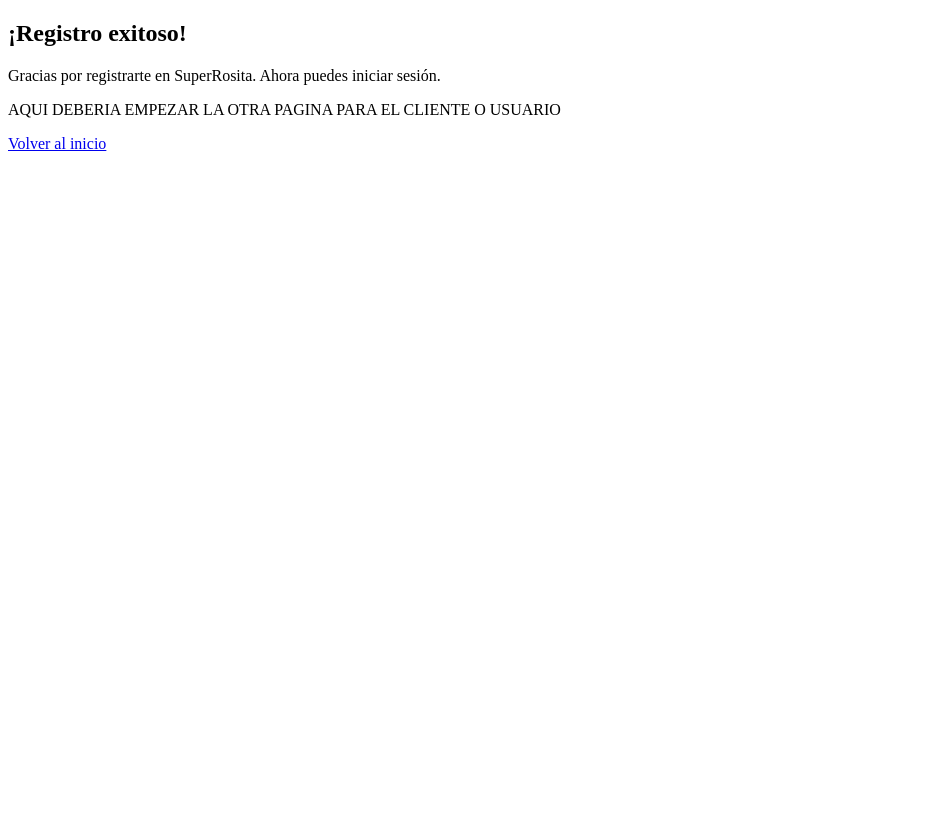
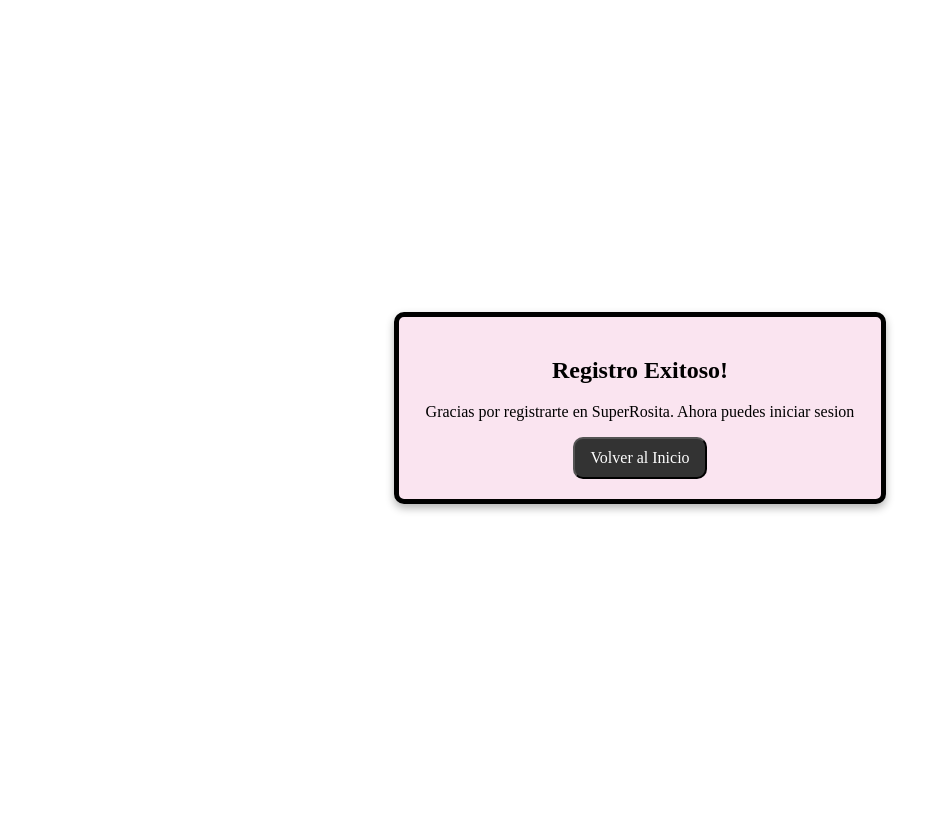
Before and after one commit to Zehkas/SuperRosita, a PHP site: page /view/success.php in a window 1280 px wide. Shown: the whole page, without its empty margins (0-945 px from the left). Before the commit the page ends 151 px from the top, so only its background shows below. Run offline with PHP 8.4, Linux system fonts and the light colour scheme.

Commit message:
Add files via upload

```diff
--- a/ProyectoBD/controller/UsuarioControlador.php
+++ b/ProyectoBD/controller/UsuarioControlador.php
@@ -30,7 +30,8 @@
                 header("Location: ./view/success.php"); // Redirige a una página de éxito
                 exit();
             } else {
-                echo "Error al registrar el cliente.";
+                header("Location: ./view/inicio.php"); // Cambiar la página para el error
+                exit();
             }
         }
     }
--- a/ProyectoBD/view/success.php
+++ b/ProyectoBD/view/success.php
@@ -4,11 +4,45 @@
     <meta charset="UTF-8">
     <meta name="viewport" content="width=device-width, initial-scale=1.0">
     <title>Registro Exitoso</title>
+    <style>
+        .centrar {
+            display: flex;
+            justify-content: center;
+            align-items: center;
+            min-height: 100vh;
+        }
+        .contenedorSuccess{
+            width: 35%;
+            padding: 20px;
+            border: 5px solid #000;
+            border-radius: 10px;
+            background-color: #fae4f0;
+            text-align: center;
+            font-family: 'Times New Roman', Times, serif;
+            box-shadow: 0px 4px 8px rgba(0, 0, 0, 0.3);
+        }
+
+        .contenedorSuccess button{
+            cursor: pointer;
+            color: #000;
+            font-family: 'Times New Roman', Times, serif;
+            font-size: 16px;
+            text-align: center;
+            color: #fff;
+            background-color: #333;
+            padding: 10px 15px;
+            border-radius: 10px;
+        }
+
+    </style>
 </head>
 <body>
-    <h2>¡Registro exitoso!</h2>
-    <p>Gracias por registrarte en SuperRosita. Ahora puedes iniciar sesión.</p>
-    <p>AQUI DEBERIA EMPEZAR LA OTRA PAGINA PARA EL CLIENTE O USUARIO</p>
-    <a href="../index.php">Volver al inicio</a>
+    <div class="centrar">
+        <div class = "contenedorSuccess">
+            <h2>Registro Exitoso!</h2>
+            <p>Gracias por registrarte en SuperRosita. Ahora puedes iniciar sesion</p>
+            <button onclick="window.location.href='./inicio.php'">Volver al Inicio</button>
+        </div>
+    </div>
 </body>
 </html>
```
Also changed, not shown: ProyectoBD/css/global.css (+0 -7 lines), ProyectoBD/view/registro.php (+9 -0 lines).
